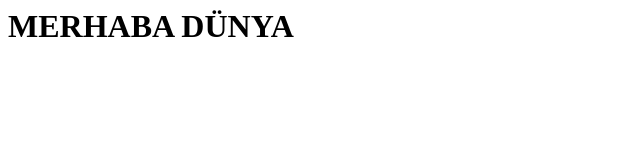
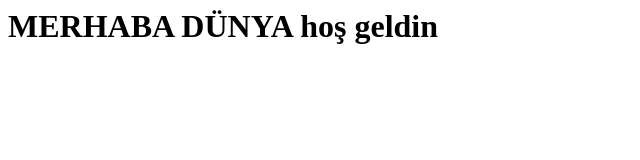
Before and after one commit to ybilecenoglu/test, a plain HTML site: page Index.html in a window 1280 px wide. Shown: the whole page, without its empty margins (0-640 px from the left). Drawn offline with Linux system fonts and the light colour scheme.

Commit message:
güncellendi ......

```diff
--- a/Index.html
+++ b/Index.html
@@ -1 +1 @@
-<h1>MERHABA DÜNYA </h1>
+<h1>MERHABA DÜNYA hoş geldin </h1>
```
